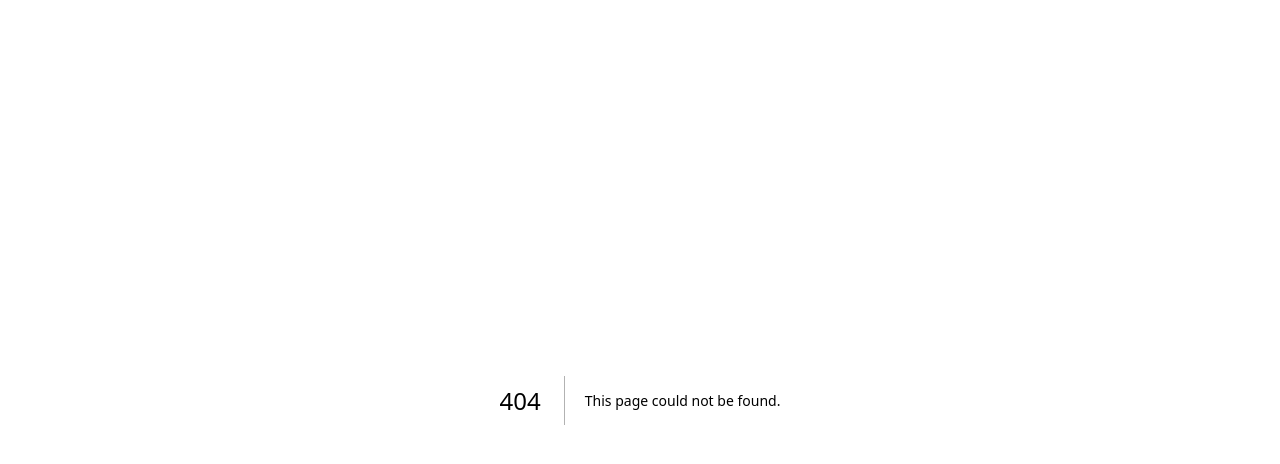
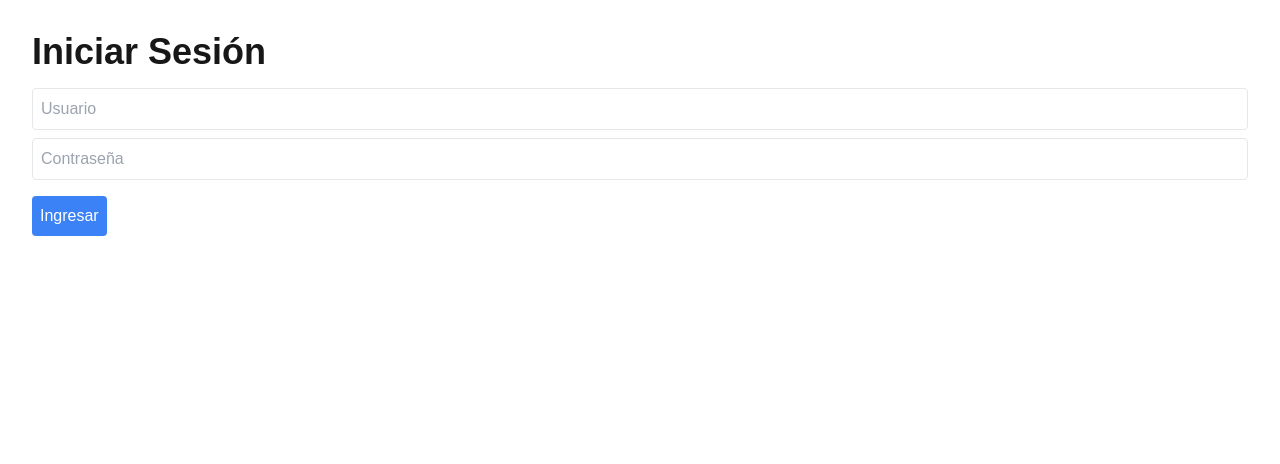
Before and after one commit to diana180102/ListTask, a Next.js app: page /login in a window 1280 px wide. Before the commit this address had no page. Shown: the top 464 px of the page. Built offline with nearby package versions, Linux system fonts and the light colour scheme.

Commit message:
Chore: add login route, logout functionality

```diff
--- /dev/null
+++ b/app/login/page.tsx
@@ -0,0 +1,43 @@
+'use client';
+
+import { useState, useContext } from 'react';
+import { AuthContext } from '../../context/AuthContext';
+import { useRouter } from 'next/navigation';
+
+export default function LoginPage() {
+    const [username, setUsername] = useState('');
+    const [password, setPassword] = useState('');
+    const { login } = useContext(AuthContext);
+    const router = useRouter();
+
+    const handleSubmit = (e: React.FormEvent) => {
+        e.preventDefault();
+        login(username, password);
+        router.push('/');
+    };
+
+    return (
+        <main className="container mx-auto p-8">
+            <h1 className="text-4xl font-bold">Iniciar Sesión</h1>
+            <form onSubmit={handleSubmit} className="mt-4">
+                <input
+                    type="text"
+                    value={username}
+                    onChange={(e) => setUsername(e.target.value)}
+                    className="block w-full p-2 border rounded mt-2"
+                    placeholder="Usuario"
+                />
+                <input
+                    type="password"
+                    value={password}
+                    onChange={(e) => setPassword(e.target.value)}
+                    className="block w-full p-2 border rounded mt-2"
+                    placeholder="Contraseña"
+                />
+                <button type="submit" className="p-2 bg-blue-500 text-white rounded mt-4">
+                    Ingresar
+                </button>
+            </form>
+        </main>
+    );
+}
--- a/app/page.tsx
+++ b/app/page.tsx
@@ -1,12 +1,36 @@
+'use client'
+
+import { useContext } from 'react';
+import { AuthContext } from '@/context/AuthContext';
+import { useRouter } from 'next/navigation';
 import TaskList from '../components/TaskList';
 import TaskForm from '../components/TaskForm';
+import ProtectedRoute from '@/components/ProtectedRoute';
 
 export default function HomePage() {
+  const { logout } = useContext(AuthContext);
+  const router = useRouter();
+
+  const handleSubmit = (e: React.FormEvent) => {
+    e.preventDefault();
+    logout();
+    router.push('/login');
+  };
+
   return (
-    <main className="container mx-auto p-8">
-      <h1 className="text-4xl font-bold">Lista de Tareas</h1>
-      <TaskForm />
-      <TaskList />
-    </main>
+    <ProtectedRoute>
+      <main className="container mx-auto p-8">
+        <h1 className="text-4xl font-bold">Lista de Tareas</h1>
+        <TaskForm />
+        <TaskList />
+        <button
+          type="button"
+          className="p-2 bg-blue-500 text-white rounded mt-4"
+          onClick={(e) => handleSubmit(e)}
+        >
+          Logout
+        </button>
+      </main>
+    </ProtectedRoute>
   );
 }
--- /dev/null
+++ b/components/ProtectedRoute.tsx
@@ -0,0 +1,19 @@
+'use client';
+
+import { useContext, useEffect } from 'react';
+import { AuthContext } from '../context/AuthContext';
+import { useRouter } from 'next/navigation';
+
+export default function ProtectedRoute({ children }: { children: React.ReactNode }) {
+    const { isAuthenticated } = useContext(AuthContext);
+    const isAuth = localStorage.getItem('isAuthenticated');
+    const router = useRouter();
+
+    useEffect(() => {
+        if (!isAuthenticated && isAuth === 'false') {
+            router.push('/login');
+        }
+    }, [isAuthenticated]);
+
+    return <>{isAuthenticated ? children : null}</>;
+}
--- a/context/AuthContext.tsx
+++ b/context/AuthContext.tsx
@@ -10,8 +10,8 @@ interface AuthContextType {
 
 export const AuthContext = createContext<AuthContextType>({
   isAuthenticated: false,
-  login: () => {},
-  logout: () => {},
+  login: () => { },
+  logout: () => { },
 });
 
 export function AuthProvider({ children }: { children: React.ReactNode }) {
@@ -25,14 +25,14 @@ export function AuthProvider({ children }: { children: React.ReactNode }) {
     }
   }, []);
 
-/*************  ✨ Codeium Command ⭐  *************/
+  /*************  ✨ Codeium Command ⭐  *************/
   /**
    * Simula una autenticación exitosa.
    *
    * @param {string} username
    * @param {string} password
    */
-/******  d75aea35-5585-4892-9eb1-3c97360f5fbb  *******/
+  /******  d75aea35-5585-4892-9eb1-3c97360f5fbb  *******/
   // eslint-disable-next-line @typescript-eslint/no-unused-vars
   const login = (username: string, password: string) => {
     // Simular autenticación exitosa
@@ -42,7 +42,7 @@ export function AuthProvider({ children }: { children: React.ReactNode }) {
 
   const logout = () => {
     setIsAuthenticated(false);
-    localStorage.removeItem('isAuthenticated');
+    localStorage.setItem('isAuthenticated', 'false');
   };
 
   return (
```
